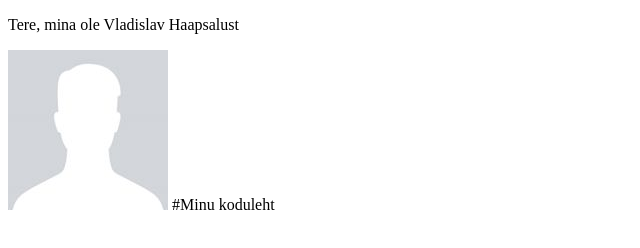
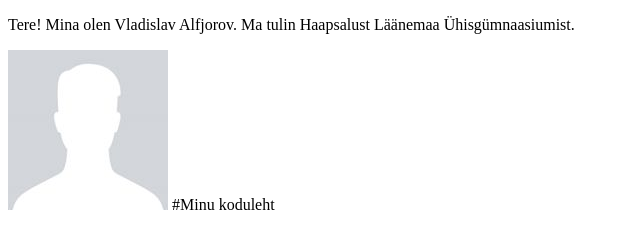
Before and after one commit to valfjoro/homepage, a plain HTML site: page index.html in a window 1280 px wide. Shown: the whole page, without its empty margins (0-640 px from the left). Drawn offline with Linux system fonts and the light colour scheme.

Commit message:
homepage update

```diff
--- a/index.html
+++ b/index.html
@@ -5,7 +5,9 @@
 		<title> Homepage </title>
 	</head>
 	<body>
-		<p>Tere, mina ole Vladislav Haapsalust</p>
+		<p>Tere!
+		Mina olen Vladislav Alfjorov.
+		Ma tulin Haapsalust Läänemaa Ühisgümnaasiumist.</p>
 		<img src="mina.jpg" alt="Mina">
 	</body>
 </html>
```
